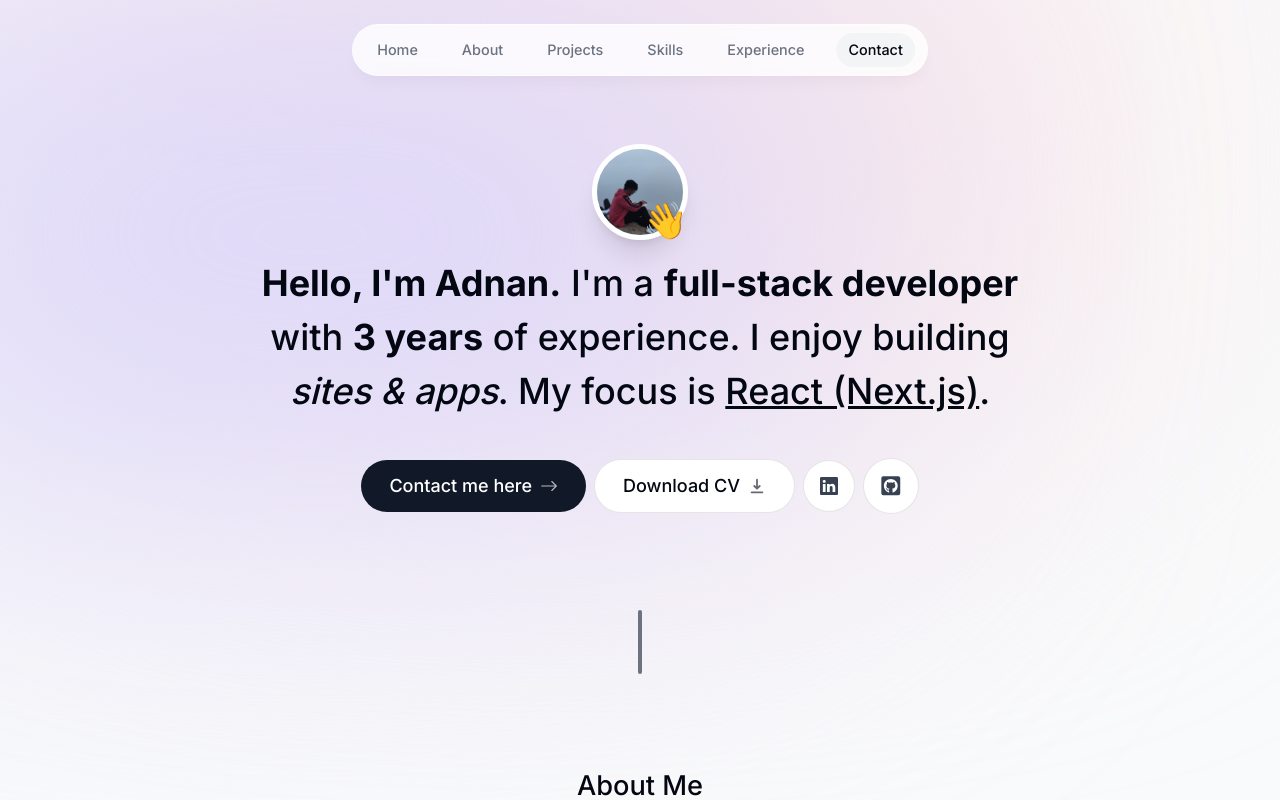
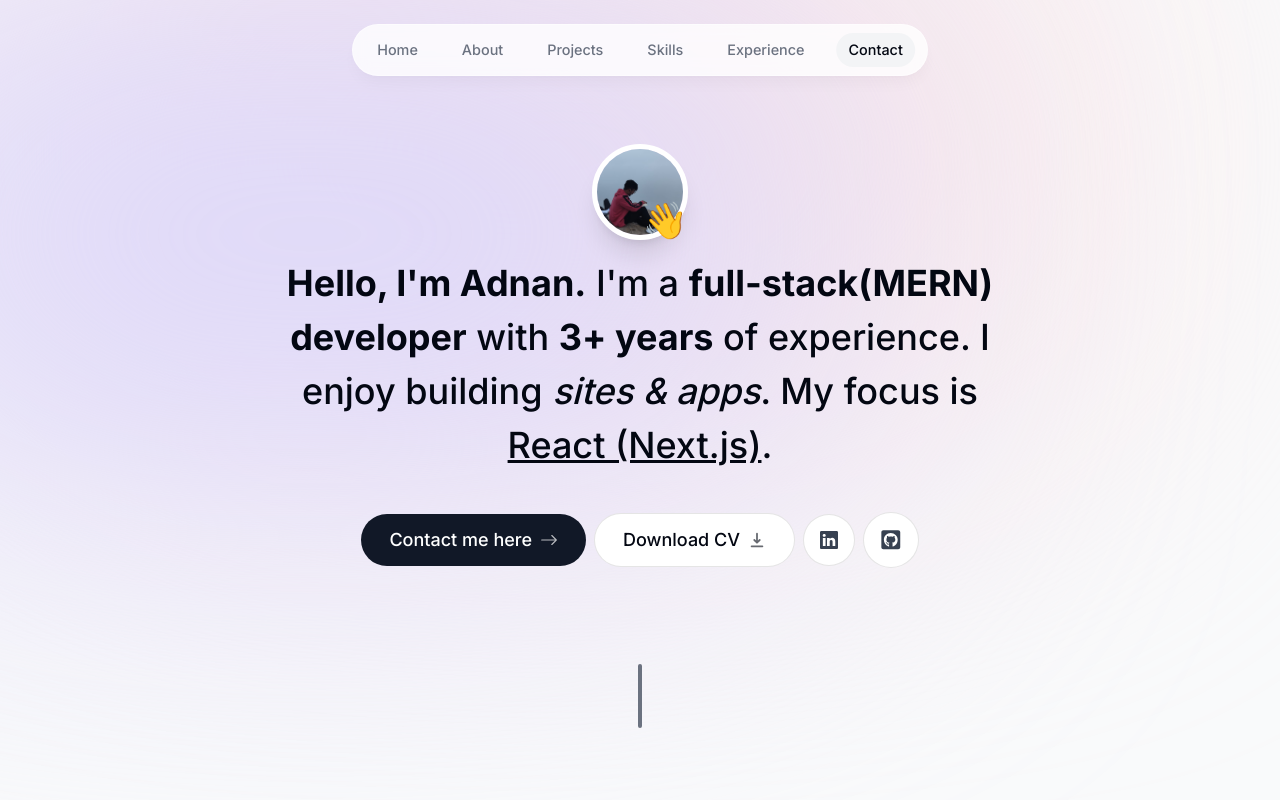
Before and after one commit to adnan179/portfolio_v1, a Next.js app: page / in a window 1280 px wide. Shown: the top 800 px of the page. Built offline with nearby package versions, Linux system fonts and the light colour scheme; no server answers.

Commit message:
updated cv

```diff
--- a/src/components/intro.tsx
+++ b/src/components/intro.tsx
@@ -64,8 +64,8 @@
         animate={{ opacity: 1, y: 0 }}
       >
         <span className="font-bold">Hello, I'm Adnan.</span> I'm a{" "}
-        <span className="font-bold">full-stack developer</span> with{" "}
-        <span className="font-bold">3 years</span> of experience. I enjoy
+        <span className="font-bold">full-stack(MERN) developer</span> with{" "}
+        <span className="font-bold">3+ years</span> of experience. I enjoy
         building <span className="italic">sites & apps</span>. My focus is{" "}
         <span className="underline">React (Next.js)</span>.
       </motion.h1>
```
Also changed, not shown: 1 other file (tests, documents, lock files or other folders).
